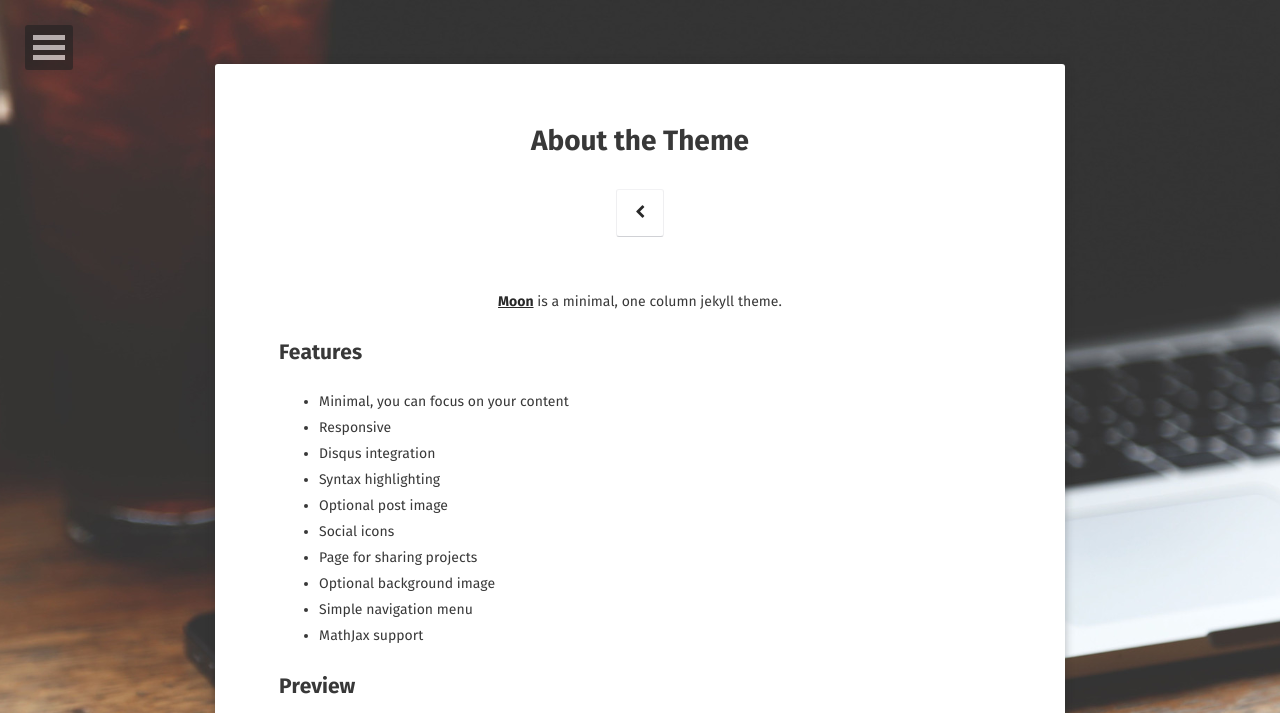
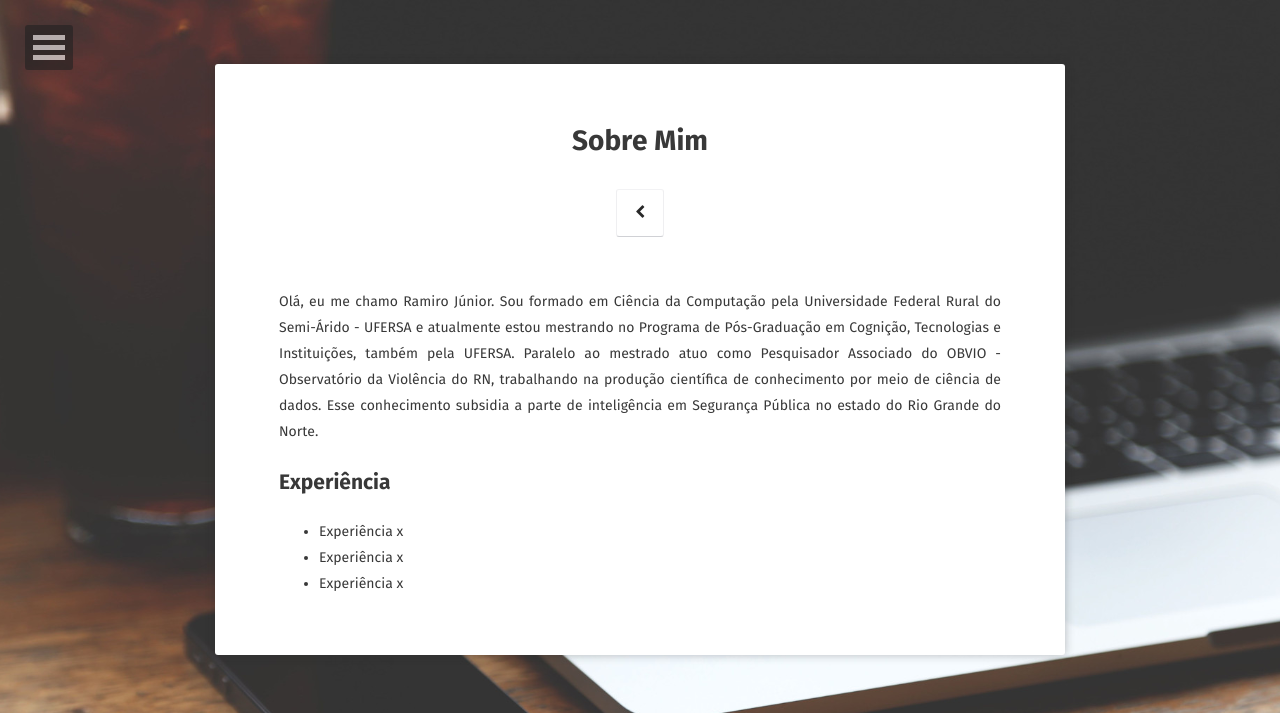
Before and after one commit to ramirovsjunior/ramirovsjunior.github.io, a Jekyll site: the page built from about/index.md, in a window 1280 px wide. Shown: the top 713 px of the page. Built offline with Jekyll 4.4.1, drawn with Linux system fonts in a browser that asks for light colours; some web fonts are replaced; some of the changed text lies outside the part shown; grey boxes are pictures that could not be loaded.

Commit message:
Atualização em about/index.md

```diff
--- a/about/index.md
+++ b/about/index.md
@@ -1,37 +1,35 @@
 ---
 layout: page
-title: About the Theme
+title: Sobre Mim
 tags: [about, Jekyll, theme, moon]
 date: 2016-03-21
 comments: false
 ---
 
-<center><a href="http://taylantatli.github.io/Moon"><b>Moon</b></a> is a minimal, one column jekyll theme.</center>
+<p>
+    Olá, eu me chamo Ramiro Júnior. Sou formado em Ciência da Computação pela Universidade Federal Rural do Semi-Árido - UFERSA e atualmente estou mestrando no Programa de Pós-Graduação em Cognição, Tecnologias e Instituições, também pela UFERSA. Paralelo ao mestrado atuo como Pesquisador Associado do OBVIO - Observatório da Violência do RN, trabalhando na produção científica de conhecimento por meio de ciência de dados. Esse conhecimento subsidia a parte de inteligência em Segurança Pública no estado do Rio Grande do Norte.
+</p>
 
-## Features
-* Minimal, you can focus on your content
-* Responsive
-* Disqus integration
-* Syntax highlighting
-* Optional post image
-* Social icons
-* Page for sharing projects
-* Optional background image
-* Simple navigation menu
-* MathJax support
+## Experiência
+* Experiência x
+* Experiência x
+* Experiência x
 
+
+<!--
 ## Preview
+%
+%{% capture images %}
+%    https://cloud.githubusercontent.com/assets/754514/14509720/61c61058-01d6-11e6-93ab-0918515ecd56.png
+%    https://cloud.githubusercontent.com/assets/754514/14509716/61ac6c8e-01d6-11e6-879f-8308883de790.png
+%{% endcapture %}
+%{% include gallery images=images caption="Screenshots of Moon Theme" cols=2 %}
 
-{% capture images %}
-    https://cloud.githubusercontent.com/assets/754514/14509720/61c61058-01d6-11e6-93ab-0918515ecd56.png
-    https://cloud.githubusercontent.com/assets/754514/14509716/61ac6c8e-01d6-11e6-879f-8308883de790.png
-{% endcapture %}
-{% include gallery images=images caption="Screenshots of Moon Theme" cols=2 %}
+%See a [live version of Moon](http://taylantatli.github.io/Moon) hosted on GitHub.
 
-See a [live version of Moon](http://taylantatli.github.io/Moon) hosted on GitHub.
+%## Getting Started
 
-## Getting Started
+%To learn how to install and use this theme check out the [Setup Guide](http://taylantatli.me/Moon/moon-theme/) for more information.
 
-To learn how to install and use this theme check out the [Setup Guide](http://taylantatli.me/Moon/moon-theme/) for more information.
-
-[Install Moon](https://github.com/TaylanTatli/Moon){: .btn}
+%[Install Moon](https://github.com/TaylanTatli/Moon){: .btn}
+-->
```
